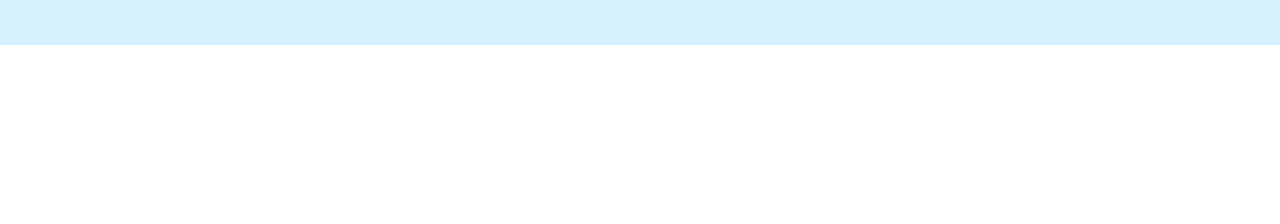
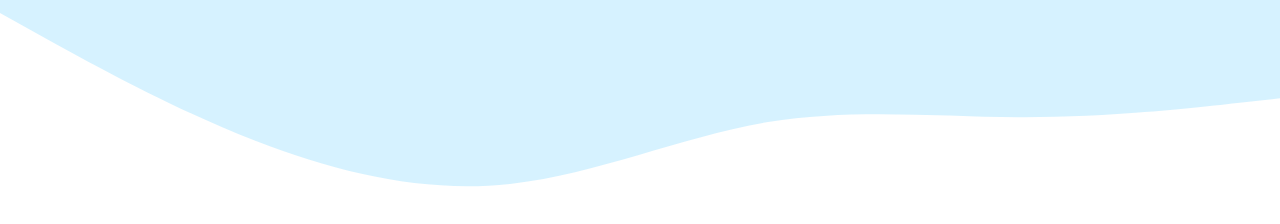
Before and after one commit to MaulIshak/latihan-bootstrap-2, a plain HTML site: page index.html in a window 1280 px wide. Shown: the part 396-620 px from the top of the page. Drawn offline with nearby package versions, Linux system fonts and the light colour scheme.

Commit message:
Menambahkan wave untuk jumbotron

```diff
--- a/index.html
+++ b/index.html
@@ -27,11 +27,18 @@
     </nav>
     <!-- End Navbar -->
     <!-- Jumbotron -->
-    <div class="jumbotron text-center">
+    <section class="jumbotron text-center">
       <img src="img/foto-diri-crop.jpg" alt="" width="200" class="rounded-circle img-thumbnail" />
       <h1 class="display-4">Maulana Ishak</h1>
       <p class="lead">Mahasiswa | Programmer</p>
-    </div>
+      <svg xmlns="http://www.w3.org/2000/svg" viewBox="0 0 1440 320">
+        <path
+          fill="#ffffff"
+          fill-opacity="1"
+          d="M0,0L48,26.7C96,53,192,107,288,144C384,181,480,203,576,192C672,181,768,139,864,122.7C960,107,1056,117,1152,117.3C1248,117,1344,107,1392,101.3L1440,96L1440,320L1392,320C1344,320,1248,320,1152,320C1056,320,960,320,864,320C768,320,672,320,576,320C480,320,384,320,288,320C192,320,96,320,48,320L0,320Z"
+        ></path>
+      </svg>
+    </section>
     <!-- End Jumbotron -->
     <script src="https://cdn.jsdelivr.net/npm/bootstrap@5.3.3/dist/js/bootstrap.bundle.min.js" integrity="sha384-YvpcrYf0tY3lHB60NNkmXc5s9fDVZLESaAA55NDzOxhy9GkcIdslK1eN7N6jIeHz" crossorigin="anonymous"></script>
   </body>
--- a/style.css
+++ b/style.css
@@ -1,4 +1,4 @@
 .jumbotron {
   background-color: #d6f2ff;
-  padding: 2rem 1rem;
+  padding-top: 2rem;
 }
```
